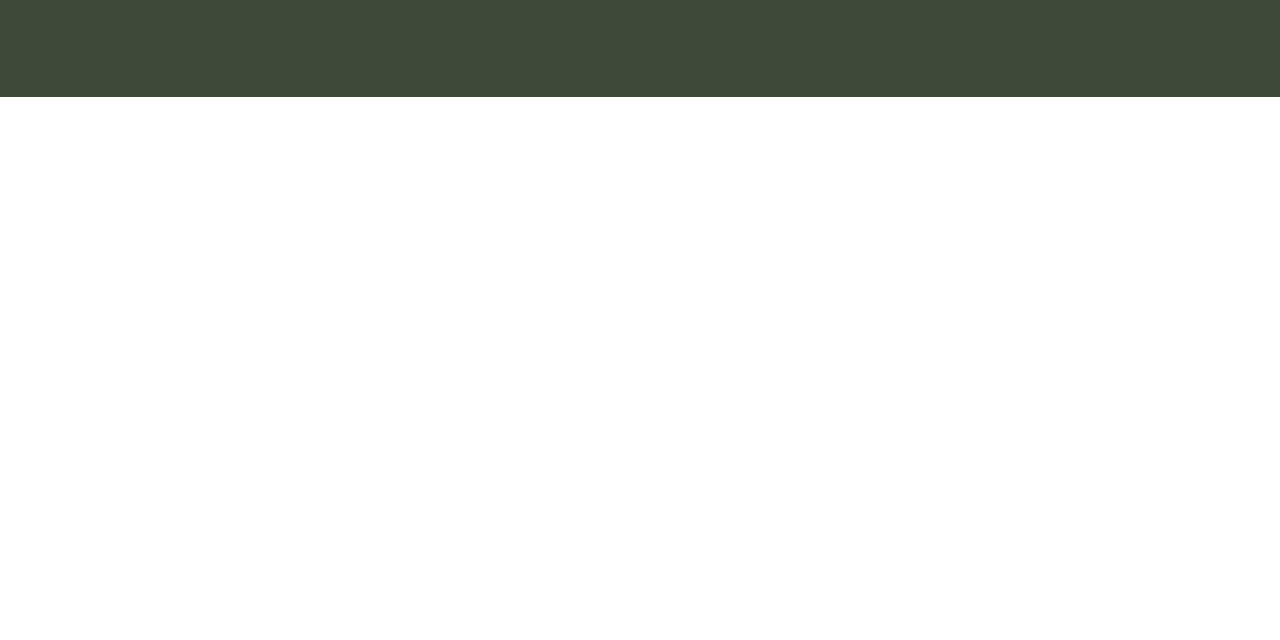
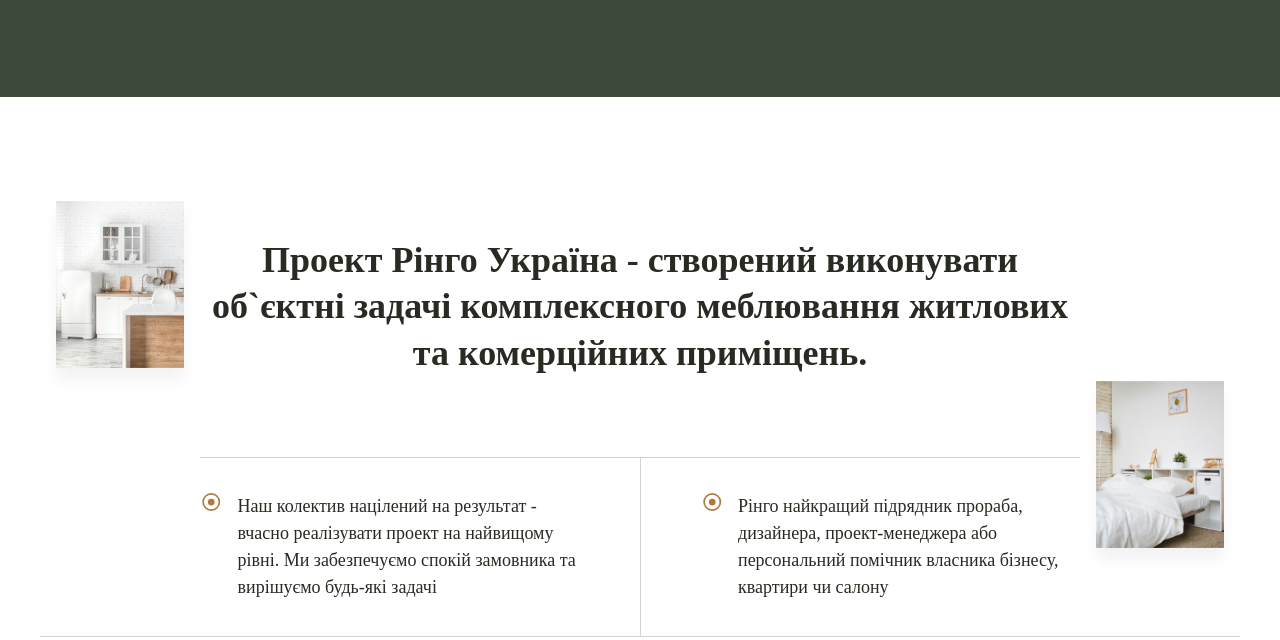
Before and after one commit to khayrullaevf/ringo, a plain HTML site: page index.html in a window 1280 px wide. Shown: the part 2252-2892 px from the top of the page. Before the commit the page ends 2349 px from the top, so only its background shows below. Drawn offline with Linux system fonts and the light colour scheme; a web font is replaced by a local one.

Commit message:
Info responsive finishing...

```diff
--- a/index.html
+++ b/index.html
@@ -225,6 +225,37 @@
       </div>
     </div>
     <!-- Services end-->
+    <!-- Info -->
+      <div class="container">
+        <div class="info">
+          <img src="./imgs/info-1.png" alt="info-1" class="info__img info__img-1">
+           <div class="info__content">
+            <h2 class="info__content-text">
+              Проект Рінго Україна - створений виконувати об`єктні задачі комплексного меблювання житлових та комерційних приміщень.
+            </h2>
+            <div class="info__content-cards">
+              <div class="info__content-cards__card info__content-cards__card-1">
+                 <a href="#" class="info__content-cards__card-link">
+                  <i class="fa-regular fa-circle-dot info__content-cards__card-icon"></i>
+                 </a>
+                  <h3 class="info__content-cards__card-text">Наш колектив націлений на результат - вчасно реалізувати проект на найвищому рівні. Ми забезпечуємо спокій замовника та вирішуємо будь-які задачі</h3>
+
+              </div>
+                <div class="info__content-cards__card info__content-cards__card-2">
+                 <a href="#" class="info__content-cards__card-link">
+                  <i class="fa-regular fa-circle-dot  info__content-cards__card-icon"></i>
+                 </a>
+                  <h3 class="info__content-cards__card-text">Рінго найкращий підрядник прораба, дизайнера, проект-менеджера або персональний помічник власника бізнесу, квартири чи салону</h3>
+
+              </div>
+            </div>
+
+           </div>
+          <img src="./imgs/info-2.png" alt="info-2" class="info__img info__img-2">
+
+        </div>
+      </div>
+    <!-- Info end-->
 
     <script src="./font-awesome/fontawesome-free-6.4.2-web/js/all.min.js"></script>
   </body>
--- /dev/null
+++ b/sass/all-blocks/_info.scss
@@ -0,0 +1,110 @@
+.info {
+  display: flex;
+  justify-content: space-between;
+  padding-top: 100px;
+  padding-bottom: 0px;
+  border-bottom: 1px solid $line-color;
+  margin-bottom: 140px;
+
+  &__img {
+    width: 160px;
+    height: 200px;
+  }
+
+  &__img-2 {
+    position: relative;
+    top: 180px;
+  }
+  &__content {
+    padding-top: 40px;
+
+    &-text {
+      color: $text-color;
+      text-align: center;
+      font-family: $font-raleway-6;
+      font-size: 36px;
+      font-style: normal;
+      font-weight: 600;
+      line-height: 130%;
+      padding-bottom: 80px;
+      //   max-width: 814px;
+      //   width: 100%;
+      //   height: 141px;
+    }
+    &-cards {
+      display: flex;
+      border-top: 1px solid $line-color;
+
+      &__card {
+        display: flex;
+        max-width: 463px;
+        padding-top: 35px;
+        padding-bottom: 35px;
+        column-gap: 15px;
+        &-icon {
+          color: $primary-btn-bg;
+          font-size: 18px;
+        }
+        &-text {
+          color: $text-color;
+          font-family: $font-raleway-5;
+          font-size: 18px;
+          font-style: normal;
+          font-weight: 500;
+          line-height: 150%;
+          max-width: 370px;
+        }
+      }
+      &__card-1 {
+        border-right: 1px solid $line-color;
+        padding-right: 60px;
+      }
+      &__card-2 {
+        padding-left: 60px;
+      }
+    }
+  }
+}
+
+@include for-tablet {
+  .info {
+    &__img {
+      display: none;
+    }
+  }
+}
+
+@include for-mobile {
+}
+
+@include for-medium-mobile {
+  .info {
+    &__content {
+      display: flex;
+      flex-direction: column;
+      &-text {
+        text-align: center;
+        font-family: $font-raleway-6;
+        font-size: 20px;
+        font-weight: 600;
+        line-height: 130%;
+      }
+      &-cards {
+        display: flex;
+        flex-direction: column;
+        justify-content: center;
+        align-items: start;
+        width: 100%;
+        &__card {
+          border: none;
+          padding: 36px 0;
+          max-width: 566px;
+          width: 100%;
+        }
+        &__card-1 {
+          border-bottom: 1px solid $line-color;
+        }
+      }
+    }
+  }
+}
--- a/sass/main.scss
+++ b/sass/main.scss
@@ -19,4 +19,5 @@ html,body{
 @import "./mixin";
 @import "./all-blocks/header";
 @import "./all-blocks/basics";
-@import "./all-blocks/services"
+@import "./all-blocks/services";
+@import "./all-blocks/info";
```
Also changed, not shown: css/main.css, css/main.min.css, imgs/info-1.png (added), imgs/info-2.png (added), 2 other files.
